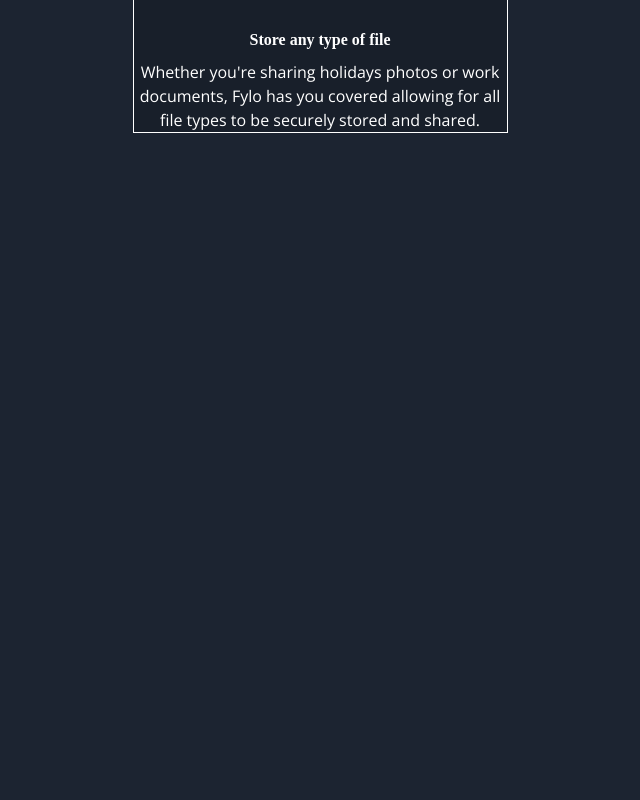
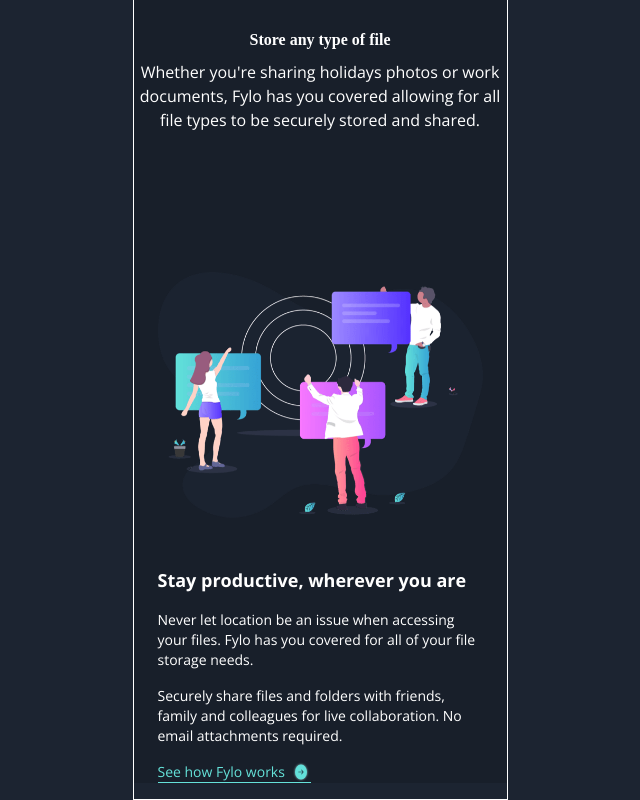
Before and after one commit to VeroZuliani/Fylo-landing-page, a React (Vite) app: page / in a window 1280 px wide. Shown: the part 1686-2486 px from the top of the page, without its empty margins (320-960 px from the left). Before the commit the page ends 1819 px from the top, so only its background shows below. Built offline with nearby package versions, Linux system fonts and the light colour scheme; a web font is replaced by a local one.

Commit message:
Realice estructura y estilos de productive

```diff
--- a/src/App.tsx
+++ b/src/App.tsx
@@ -2,6 +2,7 @@
 import { Features } from './components/features'
 import { Header } from './components/header'
 import { Hero } from './components/hero'
+import { Productive } from './components/productive'
 
 function App() {
 
@@ -17,6 +18,7 @@
       <section className='bg-Navy-900'>
         <Hero/>
         <Features/>
+        <Productive/>
       </section>
 
 
--- /dev/null
+++ b/src/components/productive.tsx
@@ -0,0 +1,22 @@
+
+
+
+export const Productive = () => {
+  return (
+    <div className="mt-[140px] px-6">
+        <img src="/images/illustration-stay-productive.png" alt="stay productiv" />
+
+        <div>
+            <h1 className="text-lg font-bold mt-12">Stay productive, wherever you are</h1>
+            <p className="text-sm my-4">Never let location be an issue when accessing your files. Fylo has you covered for all of your file storage needs.</p>
+            <p className="text-sm">Securely share files and folders with friends, family and colleagues for live collaboration. No email attachments required.</p>
+
+            <a className="flex gap-2 border-b me-43 my-4 text-Teal-200 cursor-pointer">
+               <p className="text-sm">See how Fylo works</p>
+               <img src="/images/icon-arrow.svg" alt="arrow" />
+            </a>
+        </div>
+
+    </div>
+  )
+}
```
